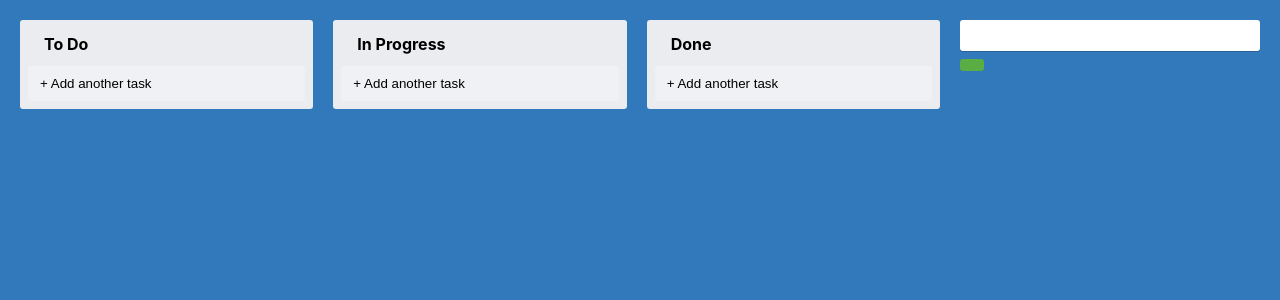
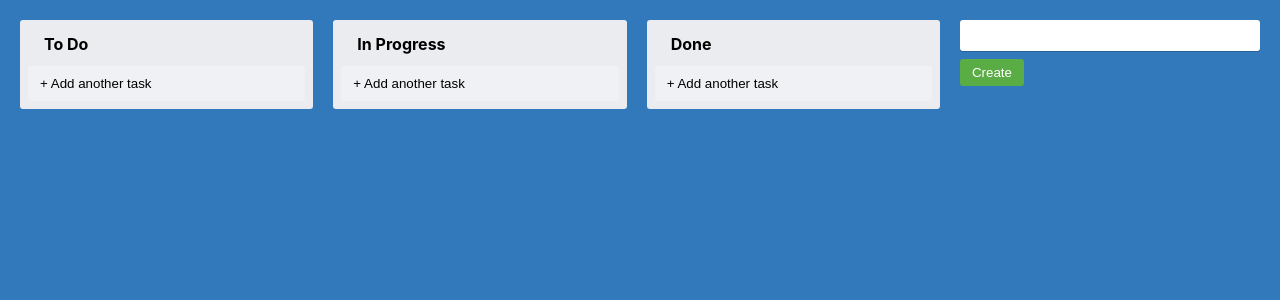
Before and after one commit to WalkerLauryGit/Trelloclone, a React (Create React App) app: page / in a window 1280 px wide. Both pictures are taken after a click on the button "+ Add another list". Shown: the top 300 px of the page. Built offline with nearby package versions, Linux system fonts and the light colour scheme.

Commit message:
CChanged the children to be an object, it is now displaying everything, even the create button

```diff
--- a/src/NewItemForm.tsx
+++ b/src/NewItemForm.tsx
@@ -11,7 +11,7 @@ export const NewItemForm = ({onAdd} : NewItemFormProps) => {
     return (
         <NewItemFormContainer>
             <NewItemInput value={text} onChange={e => setText(e.target.value)}/>
-            <NewItemButton onClick={() => onAdd(text)}></NewItemButton>
+            <NewItemButton onClick={() => onAdd(text)}>Create</NewItemButton>
         </NewItemFormContainer>
     )
 
```
